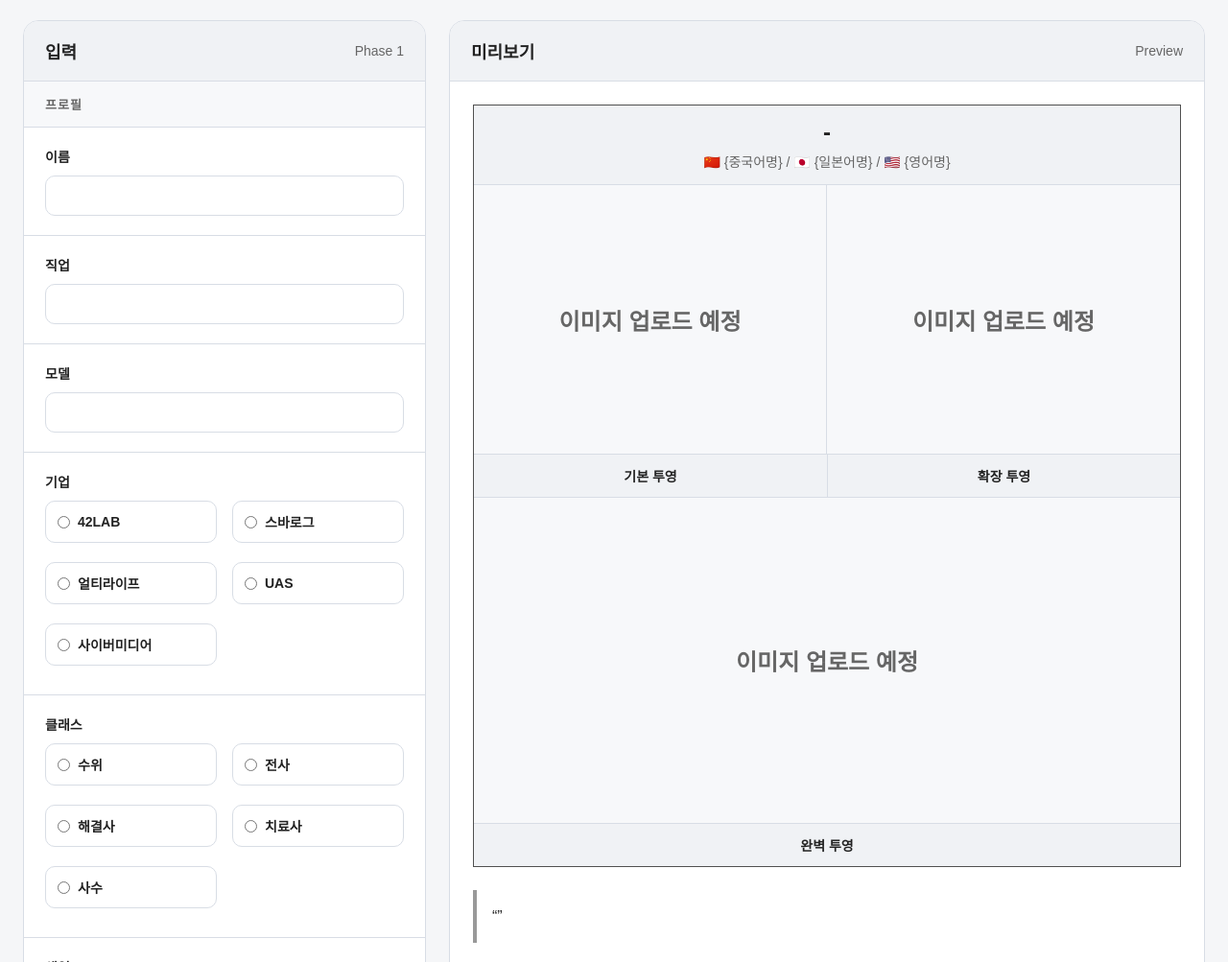
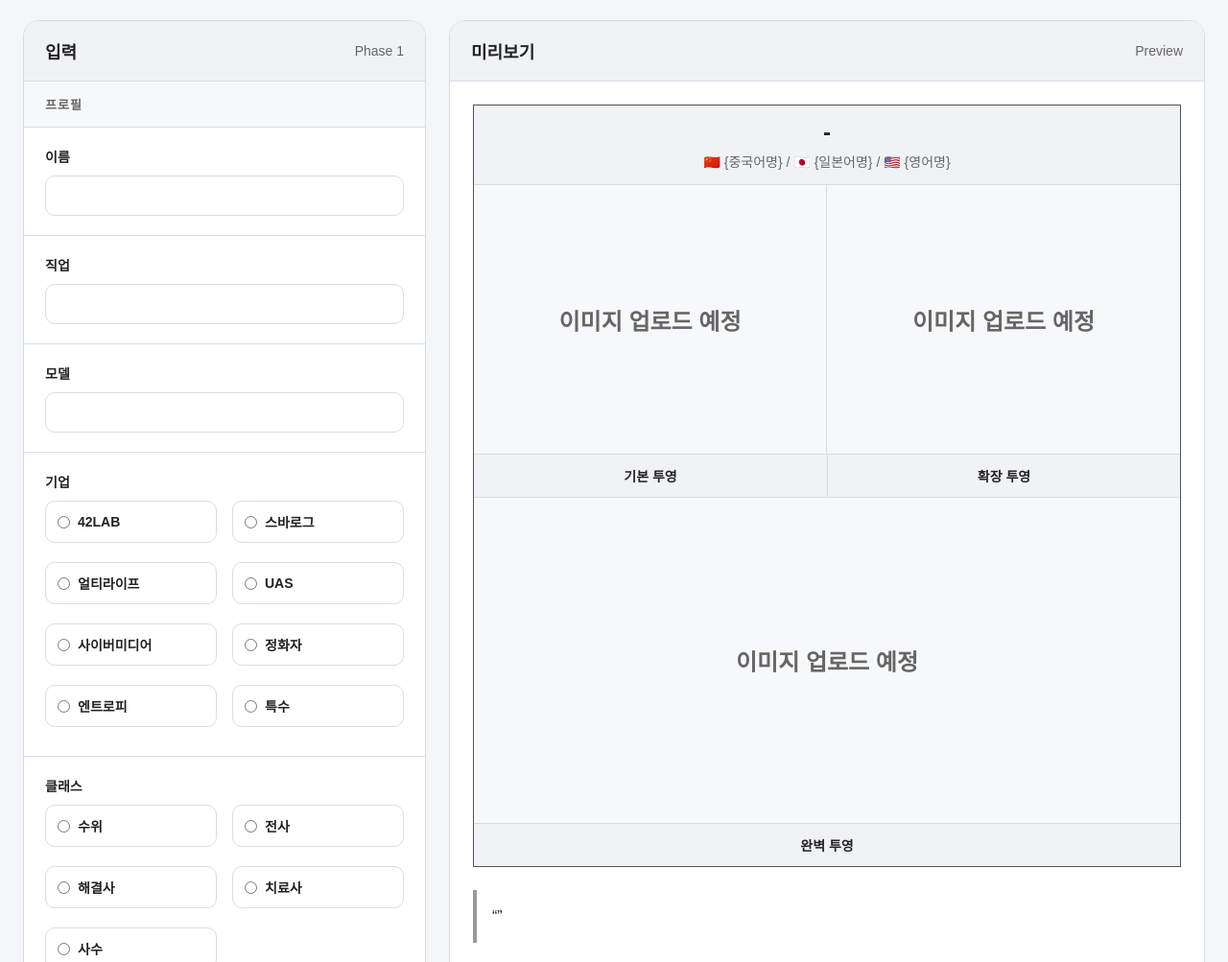
Before and after one commit to rallx-x/PNC-wiki, a plain HTML site: page index.html in a window 1280 px wide. Shown: the part 97-1100 px from the top of the page at 96% size. Drawn offline with Linux system fonts and the light colour scheme.

Commit message:
test.0.1

```diff
--- a/data/game-data.js
+++ b/data/game-data.js
@@ -15,18 +15,30 @@ function assetUrl(path) {
 const GAME_DATA = {
   company: {
     "42lab": { label: "42LAB", icon: "company/42lab.png" },
-    svarog: { label: "스바로그" },
-    ultimatelife: { label: "얼티라이프" },
-    uas: { label: "UAS" },
-    cybermedia: { label: "사이버미디어" },
+    svarog: { label: "스바로그", icon: "company/svarog.png" },
+    ultimatelife: { label: "얼티라이프", icon: "company/ultimatelife.png" },
+    uas: { label: "UAS", icon: "company/uas.png" },
+    cybermedia: { label: "사이버미디어", icon: "company/cybermedia.png" },
+    sanctifier: { label: "정화자", icon: "company/sanctifier.png" },
+    entropics: { label: "엔트로피", icon: "company/entropics.png" },
+    alternatives: { label: "특수", icon: "company/alternatives.png" },
   },
 
   class: {
-    guard: { label: "수위" },
-    warrior: { label: "전사" },
-    specialist: { label: "해결사" },
-    medic: { label: "치료사" },
-    sniper: { label: "사수" },
+    guard: { label: "수위", icon: "class/guard.png" },
+    warrior: { label: "전사", icon: "class/warrior.png" },
+    specialist: { label: "해결사", icon: "class/specialist.png" },
+    medic: { label: "치료사", icon: "class/medic.png" },
+    sniper: { label: "사수", icon: "class/sniper.png" },
+  },
+
+  position: {
+    attack: { label: "공격", icon: "position/attack.png" },
+    support: { label: "보조", icon: "position/support.png" },
+    defense: { label: "수비", icon: "position/defense.png" },
+    assassin: { label: "암살", icon: "position/assassin.png" },
+    control: { label: "제어", icon: "position/control.png" },
+    healing: { label: "회복", icon: "position/healing.png" },
   },
 
   gift: {},
--- a/index.html
+++ b/index.html
@@ -82,6 +82,21 @@
                         <label>
                             <input type="radio" name="profile.company" data-field="profile.company" value="cybermedia" />
                             사이버미디어
+                        </label>
+
+                        <label>
+                            <input type="radio" name="profile.company" data-field="profile.company" value="sanctifier" />
+                            정화자
+                        </label>
+
+                        <label>
+                            <input type="radio" name="profile.company" data-field="profile.company" value="entropics" />
+                            엔트로피
+                        </label>
+
+                        <label>
+                            <input type="radio" name="profile.company" data-field="profile.company" value="alternatives" />
+                            특수
                         </label>
                     </div>
                 </div>
--- a/script.js
+++ b/script.js
@@ -406,7 +406,7 @@ function renderProfile() {
   preview.job.textContent = valueOrDash(p.job);
   preview.model.textContent = valueOrDash(p.model);
   renderIconValue(preview.company, "company", p.company);
-  preview.classType.textContent = valueOrDash(getLabel("class", p.class));
+  renderIconValue(preview.classType, "class", p.class);
   preview.birthday.textContent = valueOrDash(getBirthdayText(p.birthday));
   preview.history.textContent = valueOrDash(p.history);
 }
```
